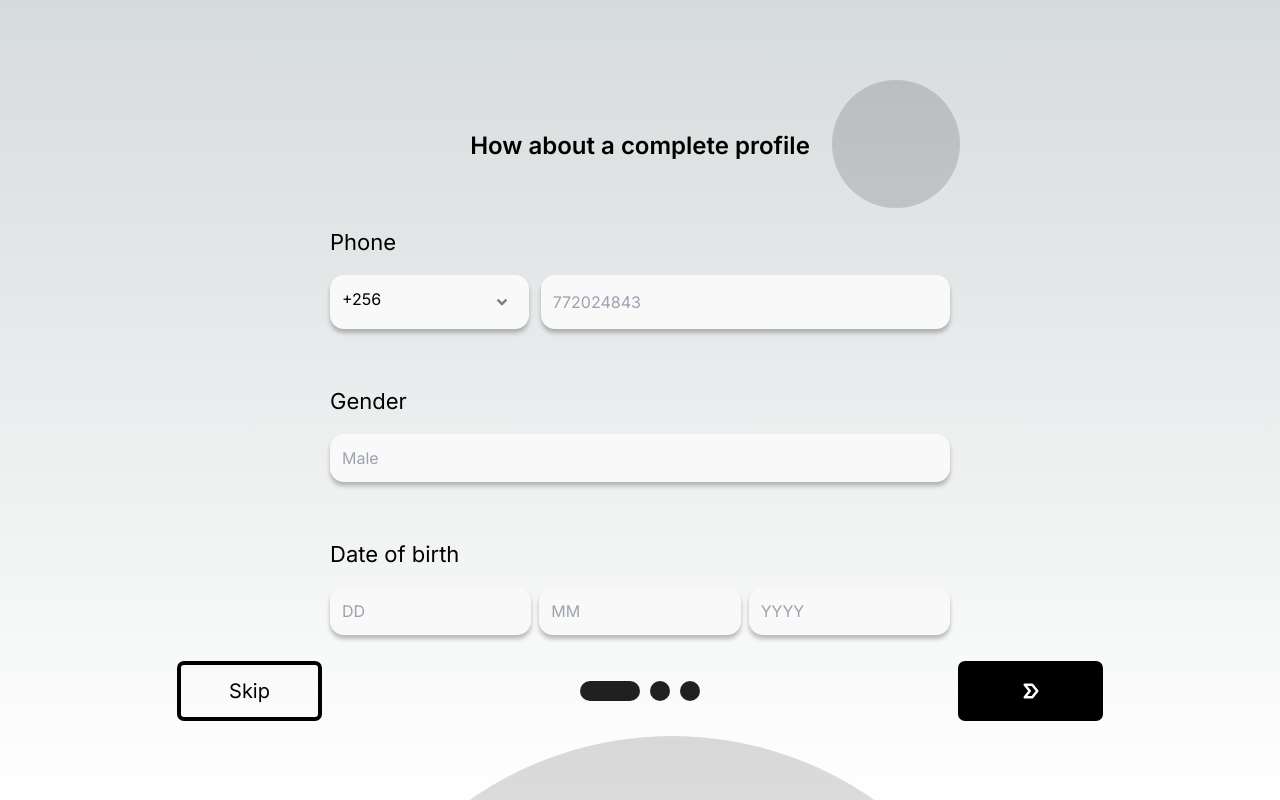
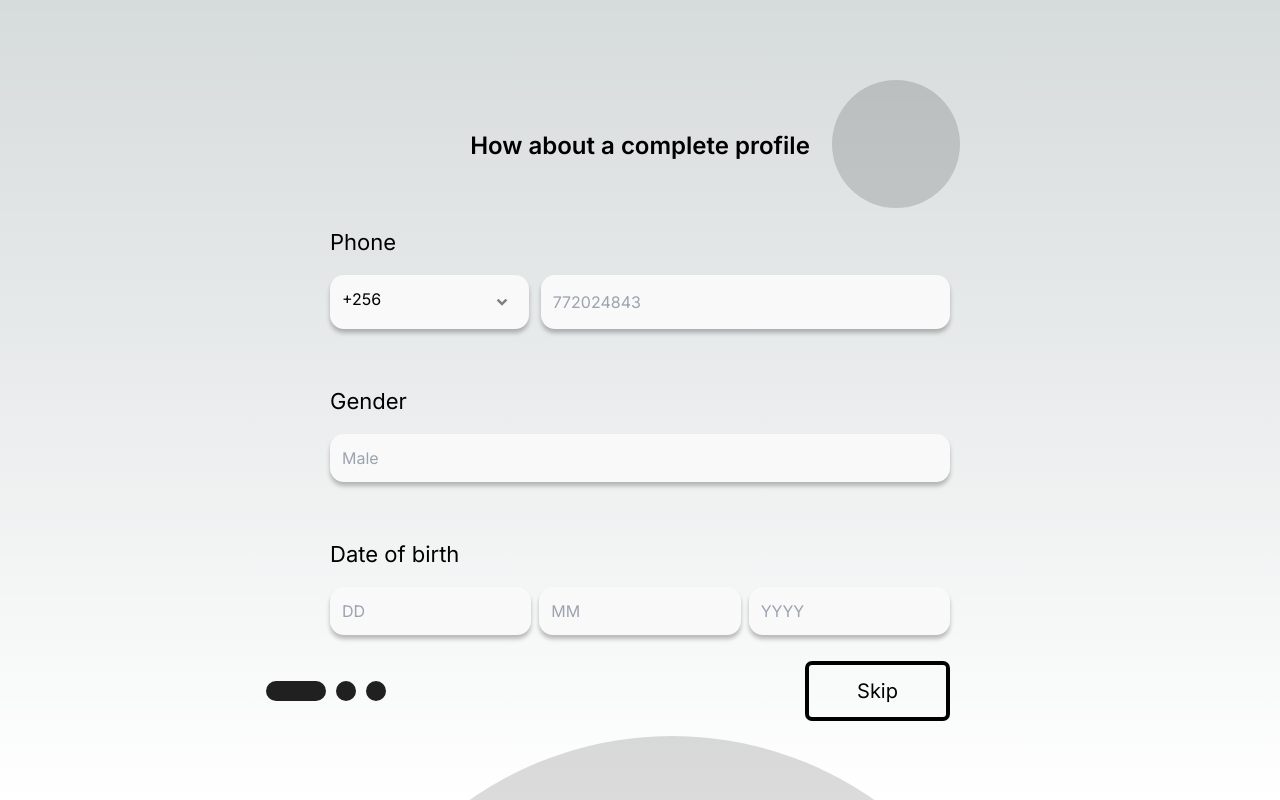
Before and after one commit to marks-eduhub/skiller-frontend, a Next.js app: page /preference in a window 1280 px wide. Built offline with nearby package versions, Linux system fonts and the light colour scheme.

Commit message:
improvements of link-preference

```diff
--- a/app/splash.tsx
+++ b/app/splash.tsx
@@ -1,4 +1,5 @@
-import NotFoundPage from "@/components/SplashScreen/home";
+// import NotFoundPage from "@/components/SplashScreen/home";
+import NotFoundPage from "@/components/NotFoundPage";
 
 export default function Error() {
     return <NotFoundPage errorMessage="Sorry MISTER this page does not exist"/>;
--- a/app/splash/page.tsx
+++ b/app/splash/page.tsx
@@ -1,4 +1,4 @@
-import Splash from "@/components/preference/splash";
+import Splash from "@/components/splash";
 
 
 export default function SplashPage() {
--- a/components/preference/bottom-slider.tsx
+++ b/components/preference/bottom-slider.tsx
@@ -1,5 +1,5 @@
-import Image from "next/image";
-import { TbArrowBadgeRight } from "react-icons/tb"; // replace with actual import
+import React from "react";
+import { TbArrowBadgeRight } from "react-icons/tb";
 import data from "./data.json";
 
 interface SliderProps {
@@ -7,49 +7,31 @@ interface SliderProps {
     currentIndex: number;
   };
   nextSlide: () => void;
+  skipToEnd: () => void;
 }
 
-const BottomSlider: React.FC<SliderProps> = ({ data2, nextSlide }) => {
+const BottomSlider: React.FC<SliderProps> = ({ data2, nextSlide, skipToEnd }) => {
   return (
     <>
       <div className="hidden md:flex md:justify-end md:self-center md:col-span-1">
-        <button className="rounded-[7px] border-4 border-solid border-black text-black text-[20px] w-[145px] h-[60px] ">
-          <p className="break-all">{data.skip}</p>
-        </button>
-      </div>
-      <div className="hidden md:relative md:col-span-2 md:h-[20px] md:flex md:justify-center md:self-center">
-        {data2.currentIndex === 0 && (
-          <Image  src={data.slider1} alt={"slider icon"} priority={true} fill />
-        )}
-        {data2.currentIndex === 1 && (
-          <Image src={data.slider} alt={"slider icon"} priority={true} fill />
-        )}
-        {data2.currentIndex === 2 && (
-          <Image src={data.slider2} alt={"slider icon"} priority={true} fill />
+        {/* Render skip button only if currentIndex is not equal to 2 */}
+        {data2.currentIndex !== 2 && (
+          <button className="rounded-[7px] border-4 border-solid border-black text-black text-[20px] w-[145px] h-[60px]" onClick={skipToEnd}>
+            <p className="break-all">{data.skip}</p>
+          </button>
         )}
       </div>
-      <div className="hidden md:flex md:justify-start md:self-center md:col-span-1">
-        <button
-          onClick={nextSlide}
-          className="flex justify-center items-center bg-black rounded-[7px] w-[145px] h-[60px] "
-        >
-          <TbArrowBadgeRight size={30} color="white" />
-        </button>
-      </div>
+
       <div className="mt-[100px] flex justify-between md:hidden">
-        <div className=" flex justify-end self-center col-span-1">
-          <button className="rounded-[7px] border-4 border-solid border-black text-black text-[20px] w-[145px] h-[60px] ">
-            <p className="break-all">{data.skip}</p>
-          </button>
+        <div className="flex justify-end self-center col-span-1">
+          {/* Render skip button only if currentIndex is not equal to 2 */}
+          {data2.currentIndex !== 2 && (
+            <button className="rounded-[7px] border-4 border-solid border-black text-black text-[20px] w-[145px] h-[60px]" onClick={skipToEnd}>
+              <p className="break-all">{data.skip}</p>
+            </button>
+          )}
         </div>
-        <div className=" flex justify-start self-center col-span-1">
-          <button
-            onClick={nextSlide}
-            className="flex justify-center items-center bg-black rounded-[7px] w-[145px] h-[60px] "
-          >
-            <TbArrowBadgeRight size={30} color="white" />
-          </button>
-        </div>
+
       </div>
     </>
   );
--- a/components/preference/content.tsx
+++ b/components/preference/content.tsx
@@ -49,7 +49,9 @@ const Content: React.FC<MyComponentProps> = ({ data2 }) => {
         {data2.currentIndex === 2 && <Splash />}
       </div>
       <div className="col-span-1  row-span-2"></div>
-      <div className="mt-[100px] relative w-24 h-24 col-span-2 h-[20px] flex justify-center self-center md:hidden">
+      <div className="mt-10 relative w-24 h-24 col-span-2 h-[20px] flex justify-center self-center md:hidden">
+
+      {/* <div className="mt-[100px] relative w-24 h-24 col-span-2 h-[20px] flex justify-center self-center md:hidden"> */}
         {data2.currentIndex === 0 && (
           <Image
             className="mt-50 mb-10 h-auto relative"
--- a/components/preference/header.tsx
+++ b/components/preference/header.tsx
@@ -13,9 +13,9 @@ const Header: React.FC<MyComponentProps> = ({ data2 }) => {
     <>
       <div className=""></div>
       <div className=" text-black mt-10 mb-10 font-semibold text-2xl col-span-2 flex justify-center md:self-end">
-        {data2.currentIndex === 0 && data.profileTitle}
+      {data2.currentIndex === 0 && data.profileTitle}
         {data2.currentIndex === 1 && data.title}
-        {data2.currentIndex === 2 && data.title2}
+        {/* {data2.currentIndex === 2 && data.title2} */}
         <div className="fixed right-1/8 w-[5rem] h-[5rem] top-[2rem] md:right-1/6 md:top-[14rem] md:h-[8rem] md:w-[8rem] lg:right-1/4 lg:top-[5rem] bg-black opacity-[14%] transform rounded-full " />
         <div className="fixed left-1/8 w-[18rem] h-[18rem] bottom-[-14rem] md:left-1/6 md:bottom-[-40rem] md:h-[44rem] md:w-[44rem] lg:left-1/4  bg-black opacity-[14%] transform rounded-full " />
       </div>
--- a/components/preference/index.tsx
+++ b/components/preference/index.tsx
@@ -1,11 +1,11 @@
-"use client";
-
+"use client"
 import React from "react";
 import data from "./data.json";
 import BottomSlider from "./bottom-slider";
 import Content from "./content";
 import Header from "./header";
 import { useState } from "react";
+import Image from "next/image";
 
 interface PreferenceProps {
   errorMessage?: string;
@@ -20,10 +20,13 @@ const Preference: React.FC<PreferenceProps> = ({ errorMessage }) => {
   };
 
   const prevSlide = () => {
-    setCurrentIndex(
-      (prevIndex) => (prevIndex - 1 + images.length) % images.length
-    );
+    setCurrentIndex((prevIndex) => (prevIndex - 1 + images.length) % images.length);
   };
+
+  const skipToEnd = () => {
+    setCurrentIndex(2); // Set currentIndex to 2 (slide 3)
+  };
+
   return (
     <div className="relative flex flex-col justify-center md:flex md:flex-col md:justify-center md:grid md:grid-cols-4 md:grid-rows-4 md:gap-2 bg-grey h-screen p-4  overflow-y-auto">
       {/* row 1 */}
@@ -33,9 +36,26 @@ const Preference: React.FC<PreferenceProps> = ({ errorMessage }) => {
       <Content data2={{ currentIndex }} />
 
       {/* row 2 */}
+       <div className="hidden md:relative md:col-span-2 md:h-[20px] md:flex md:justify-center md:self-center cursor-pointer">
+        {/* Wrap each Image inside a div and attach onClick event */}
+        <div onClick={nextSlide}>
+          {/* Render the current image based on currentIndex */}
+          {currentIndex === 0 && (
+            <Image src={data.slider1} alt={"slider icon"} priority={true} fill />
+          )}
+          {currentIndex === 1 && (
+            <Image src={data.slider} alt={"slider icon"} priority={true} fill />
+          )}
+          {currentIndex === 2 && (
+            <Image src={data.slider2} alt={"slider icon"} priority={true} fill />
+          )}
+        </div>
+      </div>
 
-      <BottomSlider nextSlide={nextSlide} data2={{ currentIndex }} />
+      <BottomSlider nextSlide={nextSlide} skipToEnd={skipToEnd} data2={{ currentIndex }} />
+
     </div>
   );
 };
+
 export default Preference;
```
